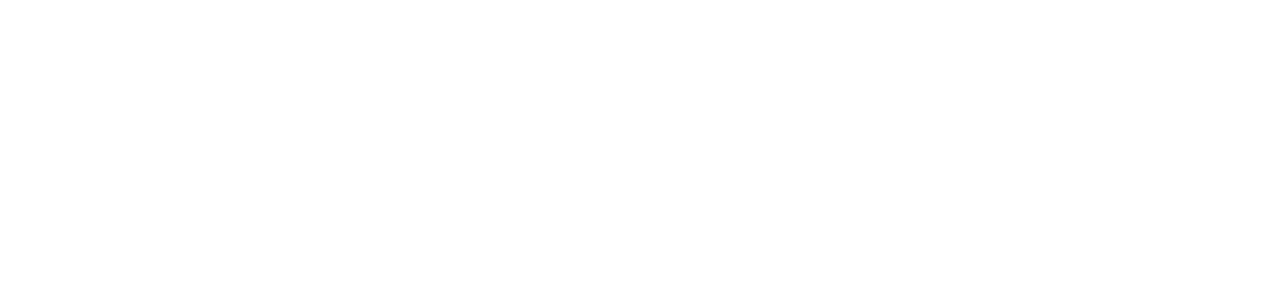
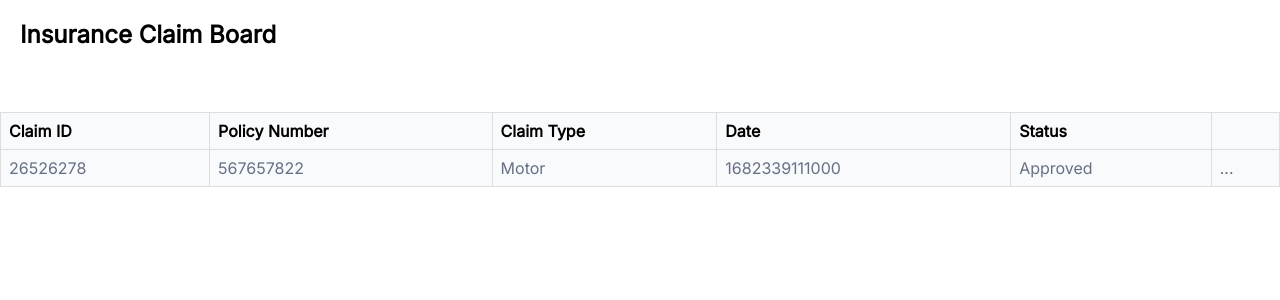
Before and after one commit to ikechiU/FrontEndClaims, a React (Create React App) app: page /claim in a window 1280 px wide. Before the commit this address had no page. Shown: the top 300 px of the page. Built offline with nearby package versions, Linux system fonts and the light colour scheme.

Commit message:
ClaimBoard component and styled, edit in LoginPage, routes in App.js

```diff
--- a/src/App.js
+++ b/src/App.js
@@ -1,7 +1,8 @@
 import { Route, Routes } from "react-router";
 import { LoginPage } from "./components/LoginPage";
 import { HomePage } from "./components/HomePage";
-// import { MotorClaimForm } from "./components/MotorClaimForm";
+import { ClaimBoard } from "./components/ClaimBoard";
+import { MotorClaimForm } from "./components/MotorClaimForm";
 
 function App() {
   return (
@@ -9,6 +10,8 @@ function App() {
       <Routes>
         <Route path="/" element={<HomePage />} />
         <Route path="/login" element={<LoginPage />} />
+        <Route path="/form" element={<MotorClaimForm />} />
+        <Route path="/claim" element={<ClaimBoard />} />
       </Routes>
     </div>
   );
--- /dev/null
+++ b/src/components/ClaimBoard.js
@@ -0,0 +1,46 @@
+import "../styles/claimboard.css";
+
+const claimData = [
+  {
+    id: "26526278",
+    policyNumber: "567657822",
+    claimType: ["Motor", "House", "Fire"],
+    date: Date.now(),
+    status: ["Approved", "Declined", "Pending"],
+    mark: "...",
+  },
+];
+
+export const ClaimBoard = () => {
+  return (
+    <div>
+      <nav>
+        <h1 className="claim__header__text">Insurance Claim Board</h1>
+      </nav>
+      <table>
+        <tr>
+          <th>Claim ID</th>
+          <th>Policy Number</th>
+          <th>Claim Type</th>
+          <th>Date</th>
+          <th>Status</th>
+          <th></th>
+        </tr>
+        <tr>
+          {claimData.map((claim) => {
+            return (
+              <>
+                <td>{claim.id}</td>
+                <td>{claim.policyNumber}</td>
+                <td>{claim.claimType[0]}</td>
+                <td>{claim.date}</td>
+                <td>{claim.status[0]}</td>
+                <td>{claim.mark}</td>
+              </>
+            );
+          })}
+        </tr>
+      </table>
+    </div>
+  );
+};
--- a/src/components/LoginPage.js
+++ b/src/components/LoginPage.js
@@ -71,18 +71,6 @@ export const LoginPage = () => {
     localLogin(logInDetails);
   };
 
-  // showing error message if passwords do not match
-  //   const errorMessage = () => {
-  //     return (
-  //       <div
-  //         className="error__message"
-  //         style={{ display: isError ? "" : "none" }}
-  //       >
-  //         <p>Passwords do not match</p>
-  //       </div>
-  //     );
-  //   };
-
   return (
     <div className="login__container">
       <div className="login__col__left">
@@ -124,13 +112,12 @@ export const LoginPage = () => {
             />
           </div>
           <div className="login__btn__container">
-            <button className="login__btn" onClick={notify}>
-              Login
-            </button>
+            <Link to="/form">
+              <button className="login__btn" onClick={notify}>
+                Login
+              </button>
+            </Link>
           </div>
-          {/* <p>
-            If you dont have account, <Link to="/">register</Link>
-          </p> */}
         </form>
       </div>
     </div>
--- /dev/null
+++ b/src/styles/claimboard.css
@@ -0,0 +1,29 @@
+nav {
+  display: flex;
+  justify-content: space-between;
+  padding: 20px;
+}
+
+.claim__header__text {
+  height: 72px;
+  font-family: "Inter";
+}
+
+table {
+  font-family: "Inter";
+  border-collapse: collapse;
+  width: 100%;
+  background: #f9fafb;
+  border-bottom: 1px solid #eaecf0;
+}
+
+td,
+th {
+  border: 1px solid #dddddd;
+  text-align: left;
+  padding: 8px;
+}
+
+td {
+  color: #667085;
+}
```
